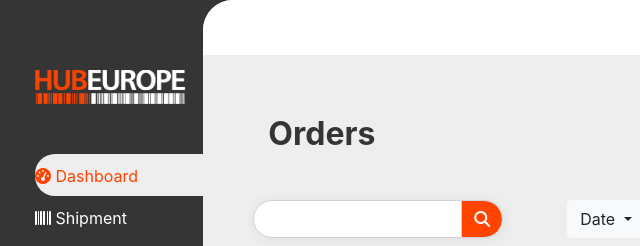
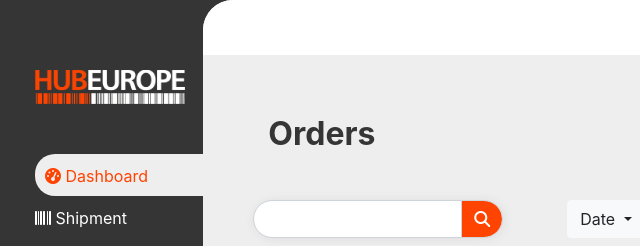
Before and after one commit to mohamedsajaath/e-commerce_template, a plain HTML site: page index.html in a window 1280 px wide. In both pictures the pointer is over the element "Dashboard". Shown: the top 246 px of the page, 0-640 px from the left. Drawn offline with nearby package versions, Linux system fonts and the light colour scheme.

Commit message:
side nav bar edited

```diff
--- a/indexStyle.css
+++ b/indexStyle.css
@@ -38,10 +38,11 @@ margin-top: 50px;
 }
     #col-1 > nav > div > div:hover{
     background-color:#eeeeee;
-    width:220px;
+    width:180px;
     border-radius: 20px 0px 0px 20px;
     color:black;
     margin-right:5px;
+    padding-left:10px;
     }
 
 #col-1 > nav > div > div >.nav-link {
```
